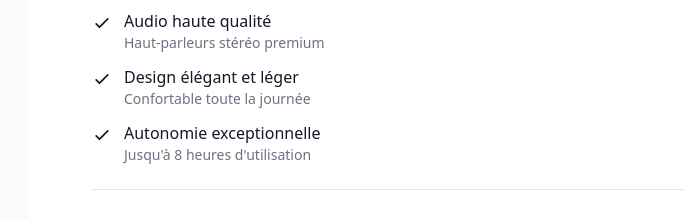
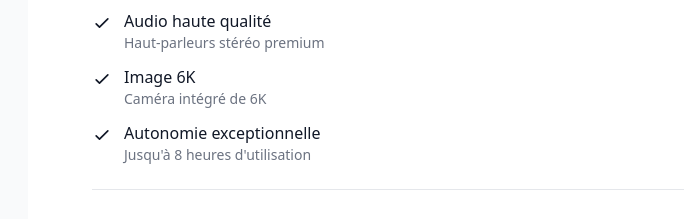
Before and after one commit to benainimehdi-ctrl/silvra-landing, a plain HTML site: page index.html in a window 1280 px wide. Shown: the part 440-659 px from the top of the page, 580-1280 px from the left. Drawn offline with nearby package versions, Linux system fonts and the light colour scheme.

Commit message:
Update index.html

```diff
--- a/index.html
+++ b/index.html
@@ -107,8 +107,8 @@
                             <path stroke-linecap="round" stroke-linejoin="round" stroke-width="2" d="M5 13l4 4L19 7"></path>
                         </svg>
                         <div>
-                            <span class="text-gray-900 font-medium">Design élégant et léger</span>
-                            <p class="text-sm text-gray-500">Confortable toute la journée</p>
+                            <span class="text-gray-900 font-medium">Image 6K</span>
+                            <p class="text-sm text-gray-500">Caméra intégré de 6K</p>
                         </div>
                     </div>
                     <div class="flex items-start gap-3">
```
